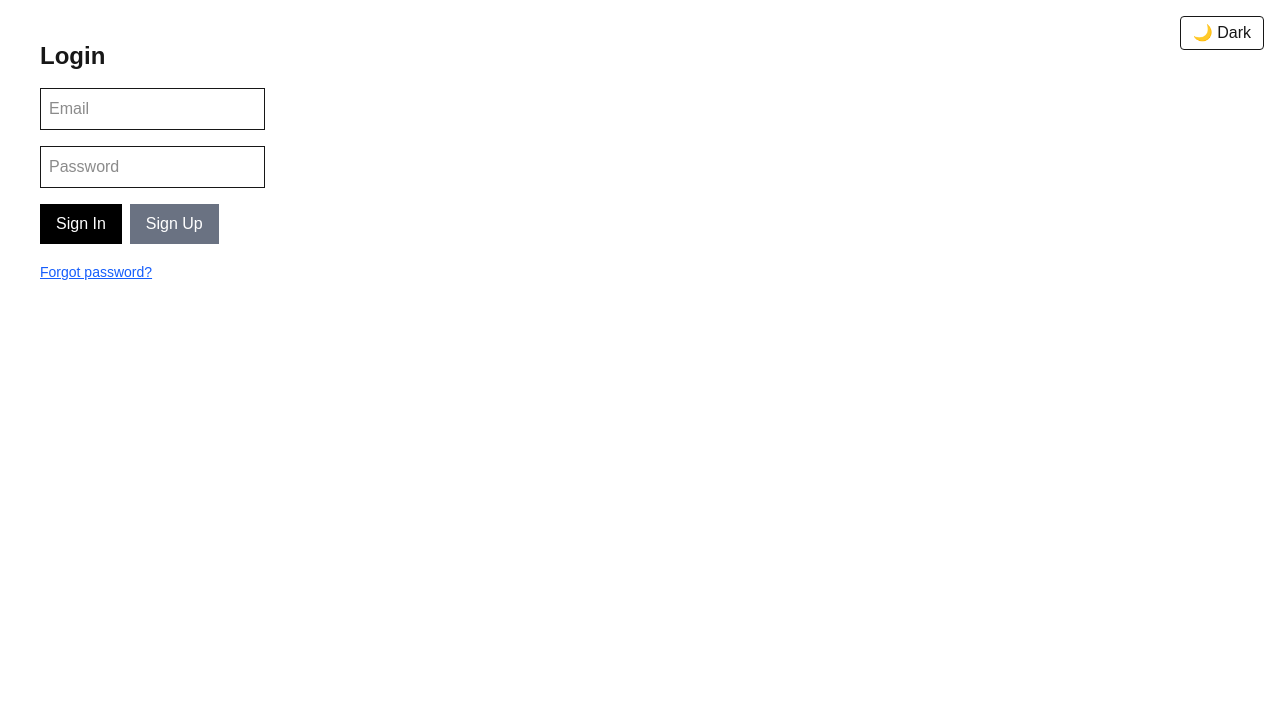
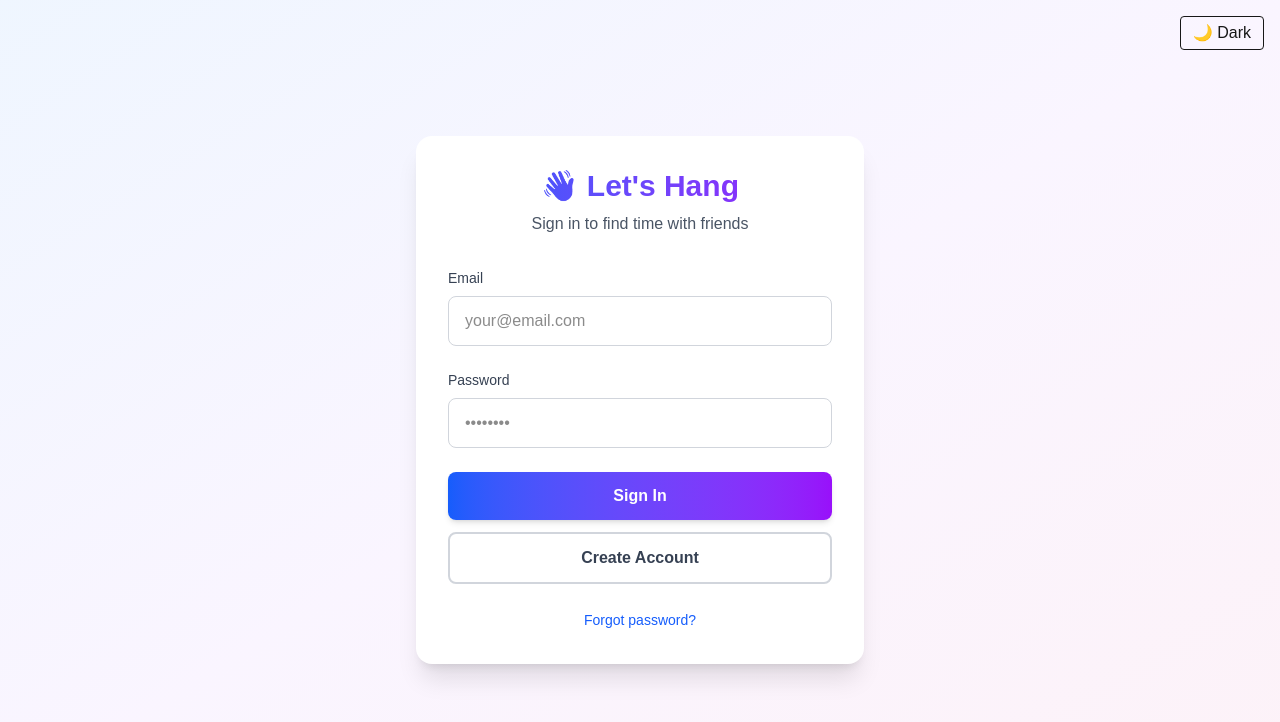
Before and after one commit to Anikahakim/Let-s-Hang, a Next.js app: page /login in a window 1280 px wide. Shown: the top 722 px of the page. Built offline with nearby package versions, Linux system fonts and the light colour scheme; no server answers.

Commit message:
Redesign login, onboarding, and reset password pages to match app theme

```diff
--- a/app/login/page.tsx
+++ b/app/login/page.tsx
@@ -63,79 +63,120 @@ export default function LoginPage() {
   }
 
   return (
-    <div className="p-10 space-y-4">
-      <h1 className="text-2xl font-bold">Login</h1>
+    <main className="min-h-screen bg-gradient-to-br from-blue-50 via-purple-50 to-pink-50 flex items-center justify-center p-4">
+      <div className="max-w-md w-full">
+        <div className="bg-white rounded-2xl shadow-xl p-8">
+          <div className="text-center mb-8">
+            <h1 className="text-3xl font-bold bg-gradient-to-r from-blue-600 to-purple-600 bg-clip-text text-transparent mb-2">
+              👋 Let's Hang
+            </h1>
+            <p className="text-gray-600">
+              {!showResetForm ? "Sign in to find time with friends" : "Reset your password"}
+            </p>
+          </div>
 
           {!showResetForm ? (
-        <>
+            <form onSubmit={(e) => { e.preventDefault(); signIn(); }} className="space-y-6">
+              <div>
+                <label className="block text-sm font-medium text-gray-700 mb-2">
+                  Email
+                </label>
                 <input
-            className="border p-2 block"
-            placeholder="Email"
+                  className="w-full border border-gray-300 rounded-lg px-4 py-3 focus:outline-none focus:ring-2 focus:ring-blue-500 focus:border-transparent transition-all"
+                  placeholder="your@email.com"
+                  type="email"
                   value={email}
                   onChange={(e) => setEmail(e.target.value)}
+                  required
                 />
+              </div>
 
+              <div>
+                <label className="block text-sm font-medium text-gray-700 mb-2">
+                  Password
+                </label>
                 <input
-            className="border p-2 block"
+                  className="w-full border border-gray-300 rounded-lg px-4 py-3 focus:outline-none focus:ring-2 focus:ring-blue-500 focus:border-transparent transition-all"
                   type="password"
-            placeholder="Password"
+                  placeholder="••••••••"
                   value={password}
                   onChange={(e) => setPassword(e.target.value)}
+                  required
                 />
+              </div>
 
-          <div className="space-x-2">
+              <div className="space-y-3">
                 <button
-              onClick={signIn}
-              className="bg-black text-white px-4 py-2"
+                  type="submit"
+                  className="w-full bg-gradient-to-r from-blue-600 to-purple-600 hover:from-blue-700 hover:to-purple-700 text-white font-semibold py-3 px-4 rounded-lg transition-all transform hover:scale-[1.02] shadow-md"
                 >
                   Sign In
                 </button>
 
                 <button
+                  type="button"
                   onClick={signUp}
-              className="bg-gray-500 text-white px-4 py-2"
+                  className="w-full bg-white border-2 border-gray-300 hover:border-purple-400 hover:bg-purple-50 text-gray-700 font-semibold py-3 px-4 rounded-lg transition-all"
                 >
-              Sign Up
+                  Create Account
                 </button>
               </div>
 
+              <div className="text-center">
                 <button
+                  type="button"
                   onClick={() => setShowResetForm(true)}
-            className="text-blue-600 underline text-sm"
+                  className="text-blue-600 hover:text-blue-800 text-sm font-medium transition-colors"
                 >
                   Forgot password?
                 </button>
-        </>
+              </div>
+            </form>
           ) : (
-        <>
-          <p className="text-sm text-gray-600">Enter your email to receive a password reset link</p>
+            <form onSubmit={(e) => { e.preventDefault(); resetPassword(); }} className="space-y-6">
+              <div className="text-center mb-6">
+                <p className="text-sm text-gray-600">
+                  Enter your email and we'll send you a reset link
+                </p>
+              </div>
+
+              <div>
+                <label className="block text-sm font-medium text-gray-700 mb-2">
+                  Email
+                </label>
                 <input
-            className="border p-2 block"
-            placeholder="Email"
+                  className="w-full border border-gray-300 rounded-lg px-4 py-3 focus:outline-none focus:ring-2 focus:ring-blue-500 focus:border-transparent transition-all"
+                  placeholder="your@email.com"
+                  type="email"
                   value={resetEmail}
                   onChange={(e) => setResetEmail(e.target.value)}
+                  required
                 />
+              </div>
 
-          <div className="space-x-2">
+              <div className="space-y-3">
                 <button
-              onClick={resetPassword}
-              className="bg-green-600 text-white px-4 py-2"
+                  type="submit"
+                  className="w-full bg-gradient-to-r from-green-500 to-blue-500 hover:from-green-600 hover:to-blue-600 text-white font-semibold py-3 px-4 rounded-lg transition-all transform hover:scale-[1.02] shadow-md"
                 >
                   Send Reset Link
                 </button>
 
                 <button
+                  type="button"
                   onClick={() => {
                     setShowResetForm(false);
                     setResetEmail("");
                   }}
-              className="bg-gray-500 text-white px-4 py-2"
+                  className="w-full bg-gray-500 hover:bg-gray-600 text-white font-semibold py-3 px-4 rounded-lg transition-all"
                 >
-              Back
+                  Back to Sign In
                 </button>
               </div>
-        </>
+            </form>
           )}
         </div>
+      </div>
+    </main>
   );
 }
--- a/app/onboarding/page.tsx
+++ b/app/onboarding/page.tsx
@@ -61,23 +61,42 @@ export default function OnboardingPage() {
   }
 
   return (
-    <main className="p-10 space-y-4 max-w-md">
-      <h1 className="text-2xl font-bold">Create your profile</h1>
+    <main className="min-h-screen bg-gradient-to-br from-blue-50 via-purple-50 to-pink-50 flex items-center justify-center p-4">
+      <div className="max-w-md w-full">
+        <div className="bg-white rounded-2xl shadow-xl p-8">
+          <div className="text-center mb-8">
+            <h1 className="text-3xl font-bold bg-gradient-to-r from-blue-600 to-purple-600 bg-clip-text text-transparent mb-2">
+              🎉 Welcome!
+            </h1>
+            <p className="text-gray-600">
+              Let's set up your profile to get started
+            </p>
+          </div>
 
+          <form onSubmit={(e) => { e.preventDefault(); saveProfile(); }} className="space-y-6">
             <div>
-        <label className="block mb-1">Username (unique)</label>
+              <label className="block text-sm font-medium text-gray-700 mb-2">
+                Username <span className="text-red-500">*</span>
+              </label>
               <input
-          className="border p-2 w-full"
+                className="w-full border border-gray-300 rounded-lg px-4 py-3 focus:outline-none focus:ring-2 focus:ring-blue-500 focus:border-transparent transition-all"
                 placeholder="e.g. anika"
                 value={username}
                 onChange={(e) => setUsername(e.target.value)}
+                required
+                minLength={3}
               />
+              <p className="text-xs text-gray-500 mt-1">
+                This will be your unique identifier
+              </p>
             </div>
 
             <div>
-        <label className="block mb-1">Full name (optional)</label>
+              <label className="block text-sm font-medium text-gray-700 mb-2">
+                Full Name <span className="text-gray-400">(optional)</span>
+              </label>
               <input
-          className="border p-2 w-full"
+                className="w-full border border-gray-300 rounded-lg px-4 py-3 focus:outline-none focus:ring-2 focus:ring-blue-500 focus:border-transparent transition-all"
                 placeholder="e.g. Anika Hakim"
                 value={fullName}
                 onChange={(e) => setFullName(e.target.value)}
@@ -85,12 +104,15 @@ export default function OnboardingPage() {
             </div>
 
             <button
-        onClick={saveProfile}
+              type="submit"
               disabled={loading || username.trim().length < 3}
-        className="bg-black text-white px-4 py-2 rounded disabled:opacity-50"
+              className="w-full bg-gradient-to-r from-blue-600 to-purple-600 hover:from-blue-700 hover:to-purple-700 disabled:from-gray-400 disabled:to-gray-500 text-white font-semibold py-3 px-4 rounded-lg transition-all transform hover:scale-[1.02] shadow-md disabled:cursor-not-allowed disabled:transform-none"
             >
-        {loading ? "Saving..." : "Save"}
+              {loading ? "Creating Profile..." : "🚀 Get Started"}
             </button>
+          </form>
+        </div>
+      </div>
     </main>
   );
 }
--- a/app/reset-password/page.tsx
+++ b/app/reset-password/page.tsx
@@ -38,32 +38,59 @@ export default function ResetPasswordPage() {
   }
 
   return (
-    <div className="p-10 space-y-4 max-w-md mx-auto">
-      <h1 className="text-2xl font-bold">Reset Password</h1>
+    <main className="min-h-screen bg-gradient-to-br from-blue-50 via-purple-50 to-pink-50 flex items-center justify-center p-4">
+      <div className="max-w-md w-full">
+        <div className="bg-white rounded-2xl shadow-xl p-8">
+          <div className="text-center mb-8">
+            <h1 className="text-3xl font-bold bg-gradient-to-r from-blue-600 to-purple-600 bg-clip-text text-transparent mb-2">
+              🔐 Reset Password
+            </h1>
+            <p className="text-gray-600">
+              Enter your new password below
+            </p>
+          </div>
 
+          <form onSubmit={(e) => { e.preventDefault(); updatePassword(); }} className="space-y-6">
+            <div>
+              <label className="block text-sm font-medium text-gray-700 mb-2">
+                New Password <span className="text-red-500">*</span>
+              </label>
               <input
-        className="border p-2 block w-full"
+                className="w-full border border-gray-300 rounded-lg px-4 py-3 focus:outline-none focus:ring-2 focus:ring-blue-500 focus:border-transparent transition-all"
                 type="password"
-        placeholder="New Password"
+                placeholder="••••••••"
                 value={password}
                 onChange={(e) => setPassword(e.target.value)}
+                required
+                minLength={6}
               />
+            </div>
 
+            <div>
+              <label className="block text-sm font-medium text-gray-700 mb-2">
+                Confirm Password <span className="text-red-500">*</span>
+              </label>
               <input
-        className="border p-2 block w-full"
+                className="w-full border border-gray-300 rounded-lg px-4 py-3 focus:outline-none focus:ring-2 focus:ring-blue-500 focus:border-transparent transition-all"
                 type="password"
-        placeholder="Confirm Password"
+                placeholder="••••••••"
                 value={confirmPassword}
                 onChange={(e) => setConfirmPassword(e.target.value)}
+                required
+                minLength={6}
               />
+            </div>
 
             <button
-        onClick={updatePassword}
+              type="submit"
               disabled={loading}
-        className="bg-green-600 text-white px-4 py-2 w-full disabled:opacity-50"
+              className="w-full bg-gradient-to-r from-green-500 to-blue-500 hover:from-green-600 hover:to-blue-600 disabled:from-gray-400 disabled:to-gray-500 text-white font-semibold py-3 px-4 rounded-lg transition-all transform hover:scale-[1.02] shadow-md disabled:cursor-not-allowed disabled:transform-none"
             >
-        {loading ? "Updating..." : "Update Password"}
+              {loading ? "Updating Password..." : "🔄 Update Password"}
             </button>
+          </form>
         </div>
+      </div>
+    </main>
   );
 }
```
Lines whose indentation alone changed are shown as unchanged.
